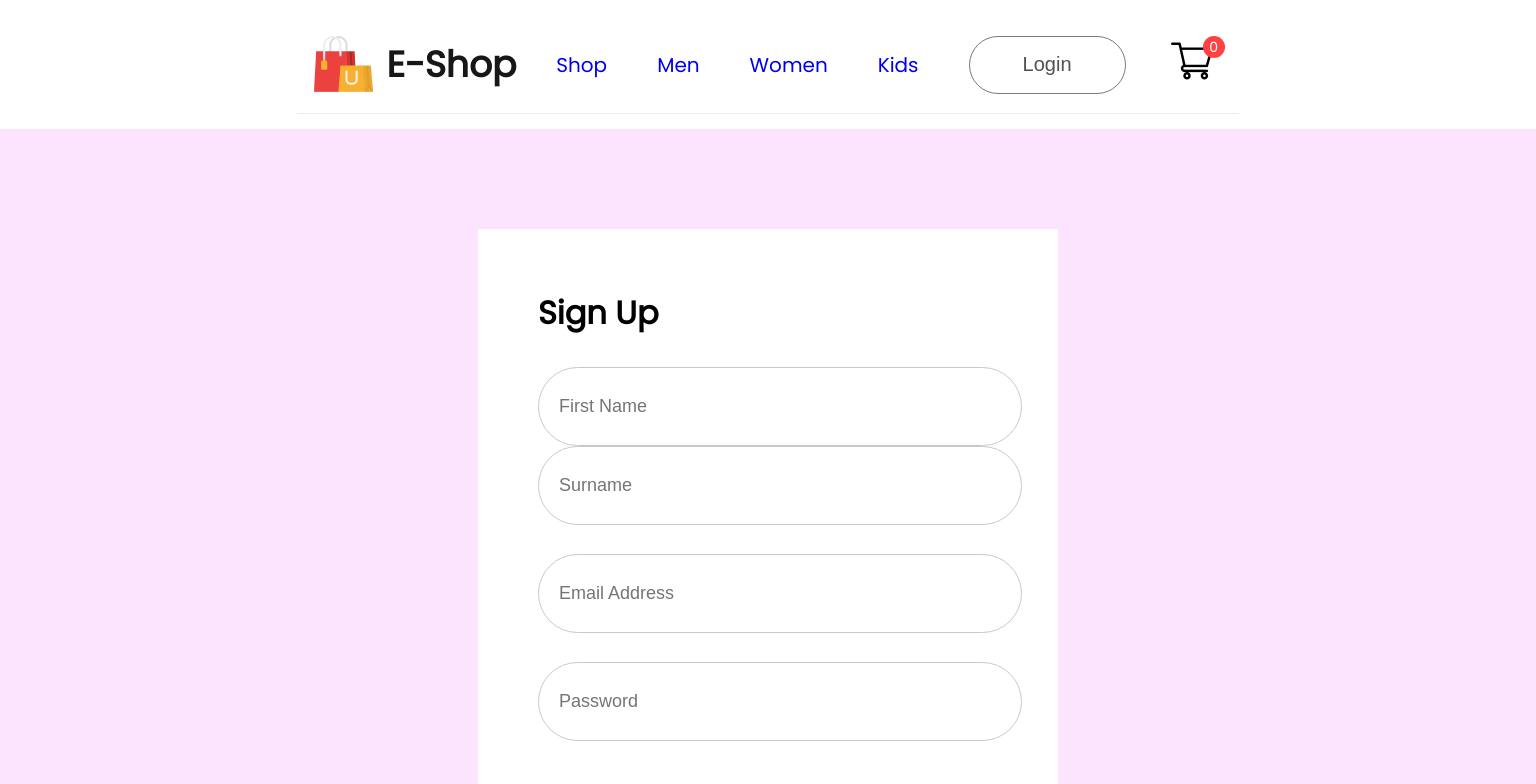
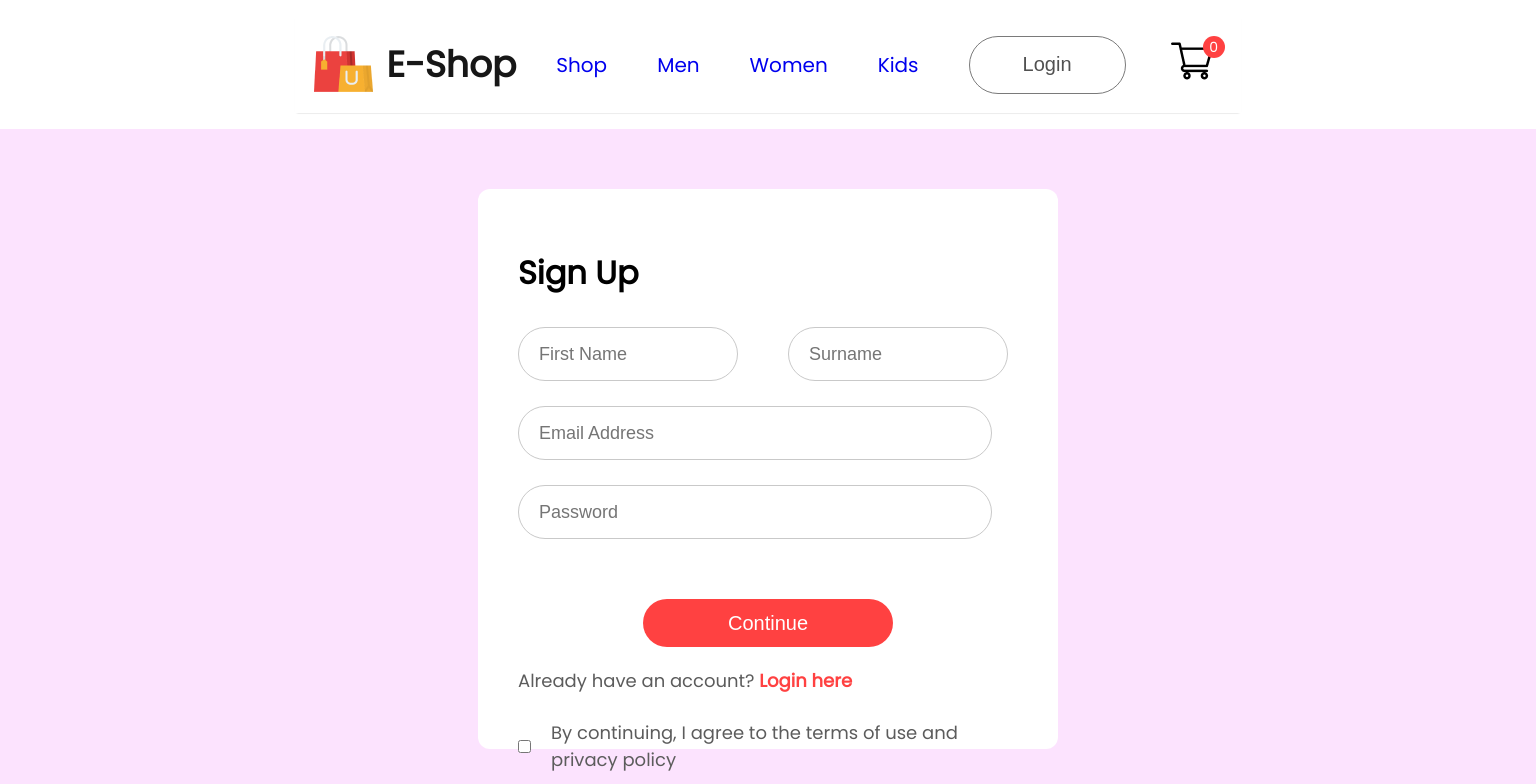
Before and after one commit to SamMuaks2/E-Shop_app, a React (Create React App) app: page /login in a window 1536 px wide. Shown: the top 784 px of the page. Built offline with nearby package versions, Linux system fonts and the light colour scheme.

Commit message:
Fix login page for wider screens

```diff
--- a/src/Components/Footer/Footer.jsx
+++ b/src/Components/Footer/Footer.jsx
@@ -45,7 +45,7 @@ function Footer() {
 
       <div className="footer-copyright">
         <hr />
-        <p>Sam-Muaks ©️ {year} 2023 - All Rights Reserved</p>
+        <p>Sam-Muaks ©️ {year} - All Rights Reserved</p>
       </div>
     </div>
   );
--- a/src/Pages/CSS/LoginSignup.css
+++ b/src/Pages/CSS/LoginSignup.css
@@ -70,6 +70,72 @@
   color: #5c5c5c;
   font-size: 18px;
   font-weight: 500;
+}
+
+@media screen and (min-width: 1366px) {
+  .loginsignup {
+    display: flex;
+    justify-content: center;
+    align-items: center;
+    width: 100%;
+    height: 60vh;
+    background: #fce3fe;
+    padding: 100px 0;
+  }
+
+  .loginsignup-container {
+    width: 580px;
+    height: 70vh;
+    background: #fff;
+    margin: 10%;
+    padding: 40px;
+    box-sizing: border-box;
+    border-radius: 12px;
+  }
+
+  .loginsignup-fields {
+    display: flex;
+    flex-direction: column;
+    gap: 25px;
+    margin: 30px 0;
+    margin-bottom: 10%;
+  }
+
+  .loginsignup-fields input {
+    width: 90%;
+    height: 50px;
+    border-radius: 45px;
+    padding-left: 20px;
+    border: 1px solid #c9c9c9;
+    outline: none;
+    color: #5c5c5c;
+    font-size: 18px;
+  }
+
+  .input-name {
+    display: flex;
+    justify-content: space-between;
+    gap: 10px;
+    width: 98%;
+  }
+
+  .input-name input {
+    width: 40%;
+  }
+
+  .loginsignup-container button {
+    width: 50%;
+    height: 48px;
+    margin: 0 25% 0 25%;
+    color: #fff;
+    background: #ff4141;
+    margin-top: 10px;
+    border: none;
+    font-size: 20px;
+    font-weight: 500;
+    cursor: pointer;
+    border-radius: 45px;
+  }
 }
 
 @media screen and (max-width: 1366px) {
```
